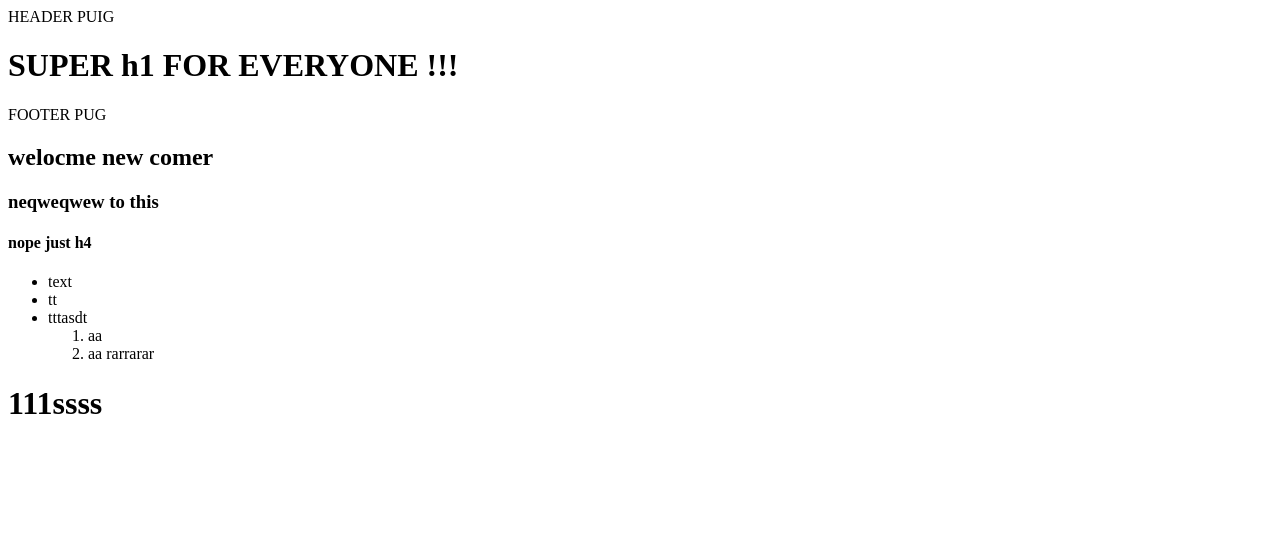
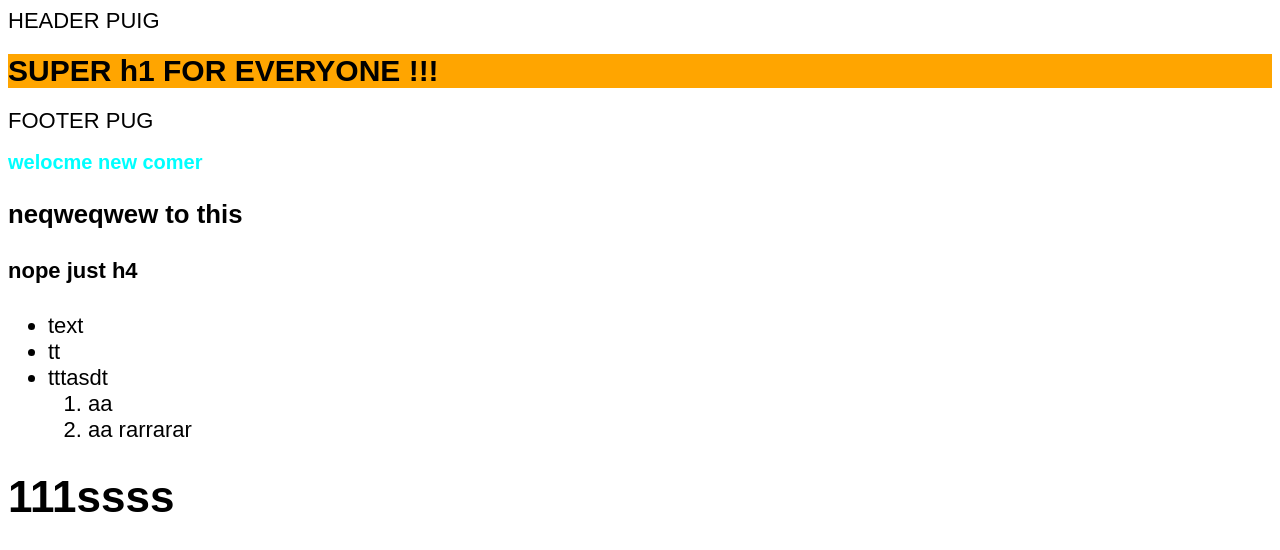
Before and after one commit to 3arpbl3y/gulp4-learning-sass-pug-wp, a website: page src/pug/index.pug in a window 1280 px wide. Drawn offline with nearby package versions, Linux system fonts and the light colour scheme; files that its build step writes are made by us from their sources.

Commit message:
add css support.

```diff
--- a/config/path.js
+++ b/config/path.js
@@ -15,4 +15,10 @@ module.exports = {
     watch: pathSrc + "/pug/**/*.pug",
     dest: pathDest,
   },
+
+  css: {
+    src: pathSrc + "/css/*.css",
+    watch: pathSrc + "/css/**/*.css",
+    dest: pathDest + "/css",
+  },
 };
--- a/package.json
+++ b/package.json
@@ -12,6 +12,8 @@
     "browser-sync": "^2.27.9",
     "del": "^6.0.0",
     "gulp": "^4.0.2",
+    "gulp-concat": "^2.6.1",
+    "gulp-cssimport": "^7.0.0",
     "gulp-file-include": "^2.3.0",
     "gulp-htmlmin": "^5.0.1",
     "gulp-notify": "^4.0.0",
--- /dev/null
+++ b/public/css/style.css
@@ -0,0 +1,18 @@
+* {
+  box-sizing: border-box;
+}
+
+body {
+  font-size: 22px;
+  font-family: Arial;
+}
+
+.newheader {
+  color: aqua;
+  font-size: 20px;
+}
+
+.header {
+  font-size: 30px;
+  background: orange;
+}
--- /dev/null
+++ b/src/css/base.css
@@ -0,0 +1,11 @@
+* {
+  box-sizing: border-box;
+}
+
+body {
+  font-size: 22px;
+  font-family: Arial;
+}
+
+@import "parts/news.css";
+@import "parts/title.css";
--- /dev/null
+++ b/src/css/parts/news.css
@@ -0,0 +1,4 @@
+.newheader {
+  color: aqua;
+  font-size: 20px;
+}
--- /dev/null
+++ b/src/css/parts/title.css
@@ -0,0 +1,4 @@
+.header {
+  font-size: 30px;
+  background: orange;
+}
--- a/src/pug/index.pug
+++ b/src/pug/index.pug
@@ -3,11 +3,11 @@ extends layout/layout
 block page
 	include chunk/header
 
-	h1  SUPER h1 FOR EVERYONE !!!
+	h1.header  SUPER h1 FOR EVERYONE !!!
 
 	include chunk/footer
 
-	h2 welocme new comer
+	h2.newheader welocme new comer
 	h3 neqweqwew to this
 	h4 nope just h4
 	ul
--- a/src/pug/layout/layout.pug
+++ b/src/pug/layout/layout.pug
@@ -4,6 +4,7 @@ html(lang="ru")
 		meta(charset="UTF-8")
 		meta(http-equiv="X-UA-Compatible", content="IE=edge")
 		meta(name="viewport", content="width=device-width, initial-scale=1.0")
-		title Document
+		title PUG the HTML preprocessor
+		link(rel="stylesheet", href="/css/style.css")
 	body
 		block page
```
Also changed, not shown: gulpfile.js (+6 -3 lines), tasks/css.js (added, +18 -0 lines), public/index.html, 1 other file.
